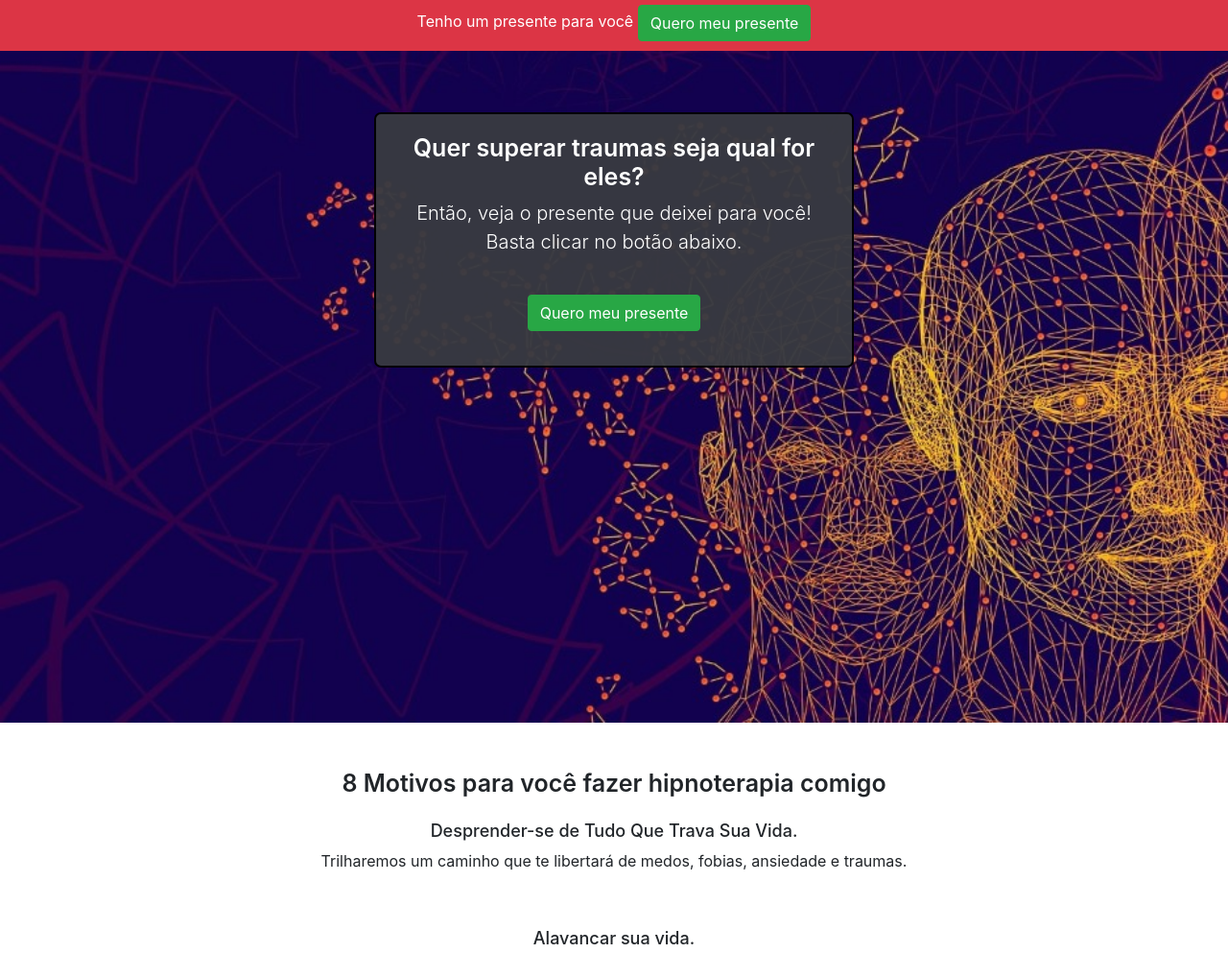
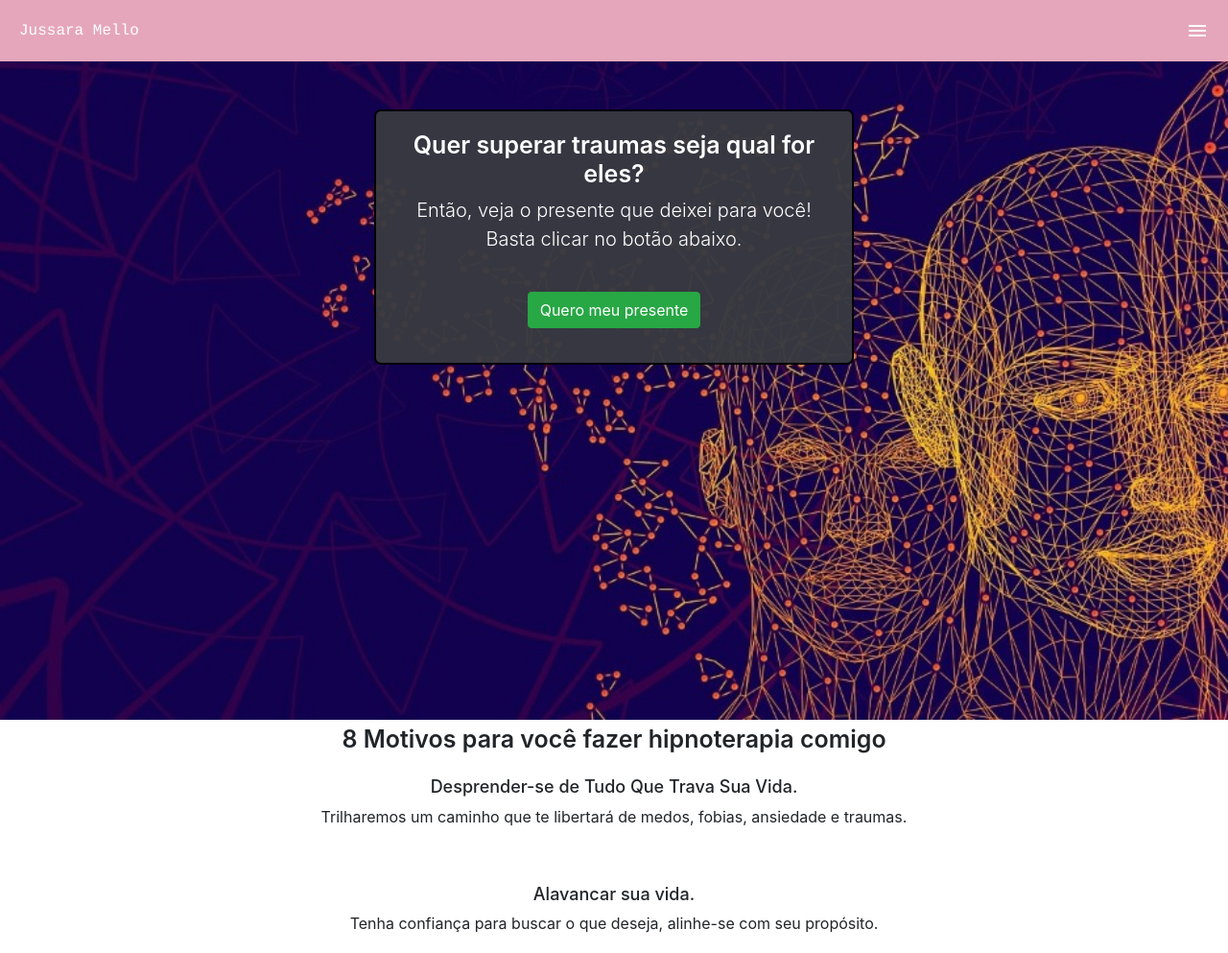
Before and after one commit to Caioom/SiteHipnose, a PHP site: page / in a window 1280 px wide. Shown: the top 993 px of the page at 96% size. Run offline with PHP 8.4, Linux system fonts and the light colour scheme; some libraries are stand-ins or nearby versions.

Commit message:
Impl menu

```diff
--- /dev/null
+++ b/components/navbar.php
@@ -0,0 +1,21 @@
+<div class="row p-0 m-0">
+    <div class="col-xs-12 menu-mobile container-fluid">
+        <div class="opcoes">
+            <a href="#">Jussara Mello</a>
+            <span class="material-icons icone-menu">
+                menu
+            </span>
+            <span class="material-icons icone-fechar-menu">
+                close
+            </span>
+        </div>
+        <div class="items-align container-fluid" id="items">
+            <a href="#">Motivos para a terapia</a>
+            <a href="#">O que pode ser tratado?</a>
+            <a href="#">Quem sou eu?</a>
+            <a href="#">Como é a sessão?</a>
+            <a href="#">Vídeos do Youtube</a>
+            <a href="#">Contato</a>
+        </div>
+    </div>
+</div>
--- a/css/style.css
+++ b/css/style.css
@@ -8,6 +8,55 @@
     font-weight: 600;
 }
 
+/*Menu mobile*/
+.menu-mobile {
+    position: fixed;
+    display: flex;
+    flex-direction: column;
+    padding: 20px;
+    background-color: #E5A6BB;
+    color: white;
+    z-index: 1;
+}
+
+.menu-mobile a {
+    color: white;
+}
+
+.opcoes {
+    display: flex;
+    flex-direction: row;
+    justify-content: space-between;
+    align-items: center;
+}
+
+.items-align {
+    display: flex;
+    flex-direction: column;
+    justify-content: center;
+    align-items: center;
+}
+
+.opcoes a {
+    font-family: Courier;
+}
+
+#items {
+    padding-top: 20px;
+    background-color: rgba(229, 166, 187, 0.952);
+    padding: 10px;
+    z-index: 1;
+}
+
+#items a {
+    text-decoration: none;
+    color: white;
+    font-size: 18px;
+    padding-top: 10px;
+    text-transform: uppercase;
+}
+
+
 /* Present session */
 .present-warning {
     padding-top: 5px;
@@ -15,6 +64,12 @@
 }
 
 /* Banner session */
+.banner {
+    position: relative;
+    top: 50px;
+    margin-bottom: 55px;
+}
+
 .bg-banner {
     background-image: url('../assets/tratamentos/bg-tratamentos.jpeg');
     background-size: cover;
--- a/index.php
+++ b/index.php
@@ -6,13 +6,16 @@
     <meta name="viewport" content="width=device-width, initial-scale=1.0">
     <link rel="stylesheet" type="text/css" href="./lib/css/bootstrap.min.css">
     <link rel="stylesheet" type="text/css" href="./css/style.css">
+    <link href="https://fonts.googleapis.com/icon?family=Material+Icons"
+      rel="stylesheet">
     <title>Melhor hipnoterapia da regiao de Campinas</title>
 </head>
 
 <body>
     <main class="container-fluid p-0">
         <?php
-        require('./components/presente.php');
+        //require('./components/presente.php');
+        require('./components/navbar.php');
         require('./components/banner-intro.php');
         require('./components/motivos.php');
         require('./components/tratamentos.php');
@@ -23,7 +26,7 @@
         require('./components/rodape.php');
         ?>
     </main>
-    <script src="https://code.jquery.com/jquery-3.4.1.slim.min.js" integrity="sha384-J6qa4849blE2+poT4WnyKhv5vZF5SrPo0iEjwBvKU7imGFAV0wwj1yYfoRSJoZ+n" crossorigin="anonymous"></script>
+    <script src="https://code.jquery.com/jquery-3.2.1.min.js"></script>
     <script src="https://cdn.jsdelivr.net/npm/popper.js@1.16.0/dist/umd/popper.min.js" integrity="sha384-Q6E9RHvbIyZFJoft+2mJbHaEWldlvI9IOYy5n3zV9zzTtmI3UksdQRVvoxMfooAo" crossorigin="anonymous"></script>
     <script src="./lib/js/bootstrap.min.js"></script>
     <script src="./js/script.js"></script>
--- a/js/script.js
+++ b/js/script.js
@@ -23,3 +23,21 @@ if(screen.width >= 768) {
     //Assert council
     $('.conselhos-federais').removeClass('.p-0');
 }
+
+//Menu effects
+$('.icone-fechar-menu').hide();
+$('#items').hide();
+
+$('.icone-menu').click(() => {
+    $('.icone-menu').hide();
+    $('.icone-fechar-menu').show();
+
+    $('#items').show();
+});
+
+$('.icone-fechar-menu').click(() => {
+    $('.icone-fechar-menu').hide();
+    $('.icone-menu').show();
+
+    $('#items').hide();
+});
```
